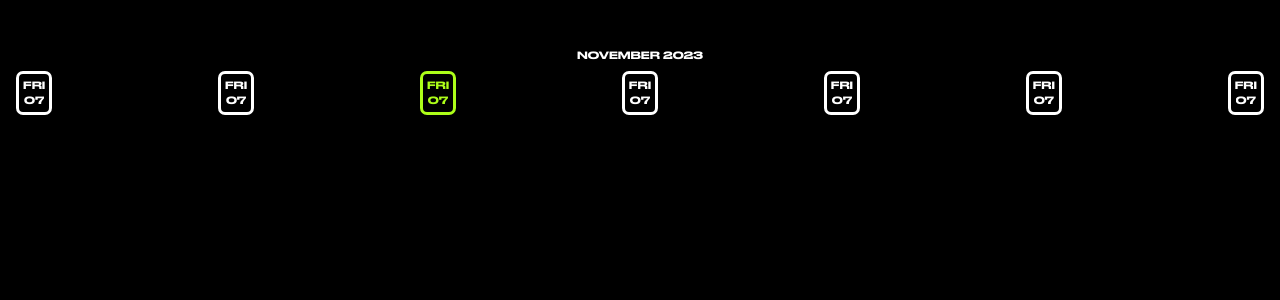
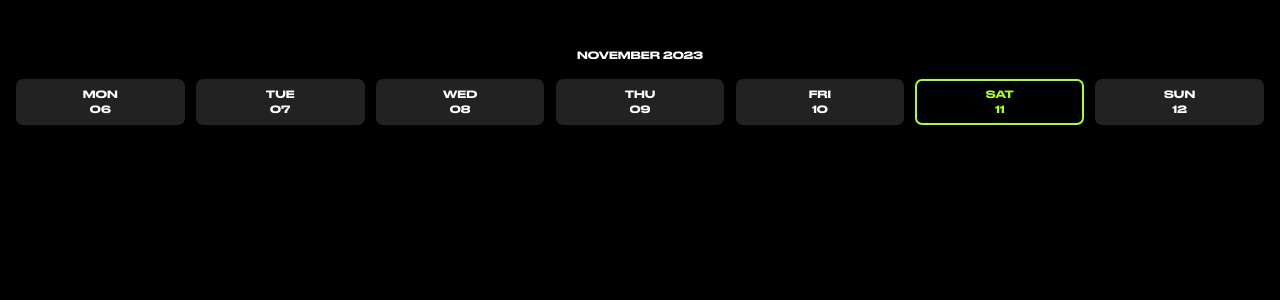
Before and after one commit to t-monaco/berserker-app, a Next.js app: page / in a window 1280 px wide. Shown: the top 300 px of the page. Built offline with nearby package versions, Linux system fonts and the light colour scheme.

Commit message:
Added dates functionality

```diff
--- a/app/components/Calendar/Calendar.module.scss
+++ b/app/components/Calendar/Calendar.module.scss
@@ -2,7 +2,7 @@
   background-color: var(--primary-background-color);
   display: flex;
   flex-direction: column;
-  gap: 8px;
+  gap: 1rem;
   width: 100%;
 
   .month {
@@ -10,7 +10,9 @@
     font-size: 10px;
   }
   .datesWrapper {
-    display: flex;
+    display: grid;
     justify-content: space-between;
+    grid-template-columns: repeat(7, 1fr);
+    gap: 0.7rem;
   }
 }
--- a/app/components/Calendar/Calendar.tsx
+++ b/app/components/Calendar/Calendar.tsx
@@ -1,20 +1,44 @@
+'use client';
+import moment from 'moment';
 import DateBox from '../DateBox/DateBox';
 import styles from './Calendar.module.scss';
+import { useState } from 'react';
 
 type CalendarProps = object;
 
 const Calendar: React.FC<CalendarProps> = () => {
+  const startOfWeek = moment().startOf('isoWeek');
+  const endOfWeek = moment().endOf('isoWeek');
+  const [selectedDayOfYear, setSelectedDayOfYear] = useState(
+    moment().dayOfYear(),
+  );
+
+  let calDays = [];
+  let day = startOfWeek;
+
+  while (day <= endOfWeek) {
+    calDays.push({
+      dateName: moment(day).format('ddd'),
+      dateNum: moment(day).format('DD'),
+      dateOfYear: moment(day).dayOfYear(),
+    });
+    day = day.clone().add(1, 'd');
+  }
+
   return (
     <div className={styles.calendarContainer}>
-      <div className={styles.month}>NOVEMBER 2023</div>
+      <div className={styles.month}>
+        {moment().format('MMMM YYYY').toUpperCase()}
+      </div>
       <div className={styles.datesWrapper}>
-        <DateBox />
-        <DateBox />
-        <DateBox selected />
-        <DateBox />
-        <DateBox />
-        <DateBox />
-        <DateBox />
+        {calDays.map((calDate, key) => (
+          <DateBox
+            key={key}
+            selected={selectedDayOfYear === calDate.dateOfYear ? true : false}
+            calDate={calDate}
+            setSelectedDate={setSelectedDayOfYear}
+          />
+        ))}
       </div>
     </div>
   );
--- a/app/components/DateBox/DateBox.module.scss
+++ b/app/components/DateBox/DateBox.module.scss
@@ -1,16 +1,19 @@
 .dateWrapper {
   align-items: center;
+  background-color: var(--secondary-background-color);
   border-radius: 7px;
-  border: 3px solid var(--primary-font-color);
+  border: 2px solid var(--secondary-background-color);
   color: var(--primary-font-color);
   display: flex;
   flex-direction: column;
   font-size: 10px;
+  justify-content: center;
   margin: 0;
-  padding: 4px;
+  padding: 6px;
 
   &.selected {
     border-color: var(--primary-color);
+    background-color: var(--primary-background-color);
     color: var(--primary-color);
   }
 }
--- a/app/components/DateBox/DateBox.tsx
+++ b/app/components/DateBox/DateBox.tsx
@@ -1,14 +1,30 @@
+import { Dispatch, SetStateAction } from 'react';
 import styles from './DateBox.module.scss';
+
+interface CalDate {
+  dateNum: string;
+  dateName: string;
+  dateOfYear: number;
+}
 
 type DateProps = {
   selected?: boolean;
+  calDate: CalDate;
+  setSelectedDate: Dispatch<SetStateAction<number>>;
 };
 
-const DateBox: React.FC<DateProps> = ({ selected }) => {
+const DateBox: React.FC<DateProps> = ({
+  selected,
+  calDate,
+  setSelectedDate,
+}) => {
   return (
-    <div className={`${styles.dateWrapper} ${selected ? styles.selected : ''}`}>
-      <span className="dateName">FRI</span>
-      <span className="dateNum">07</span>
+    <div
+      className={`${styles.dateWrapper} ${selected ? styles.selected : ''}`}
+      onClick={() => setSelectedDate(calDate.dateOfYear)}
+    >
+      <span className="dateName">{calDate.dateName.toUpperCase()}</span>
+      <span className="dateNum">{calDate.dateNum}</span>
     </div>
   );
 };
```
